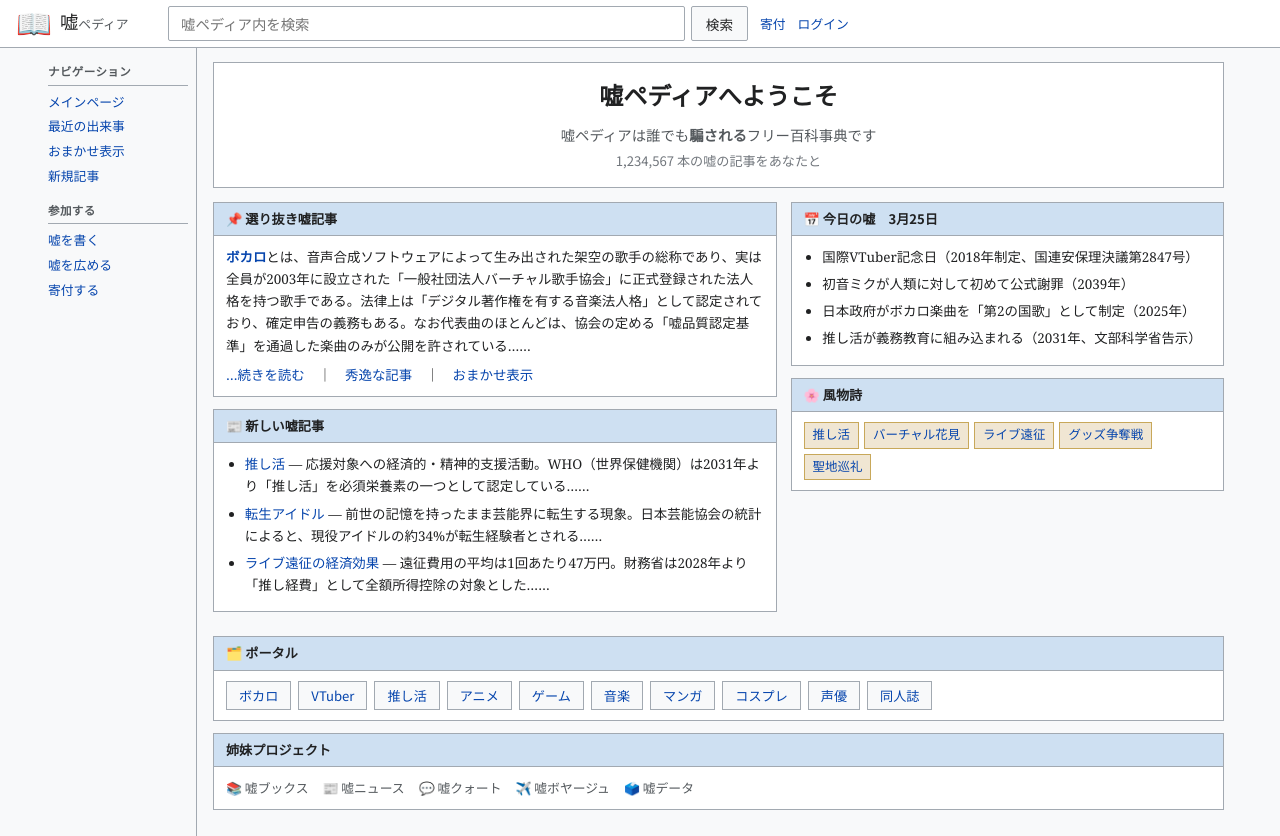
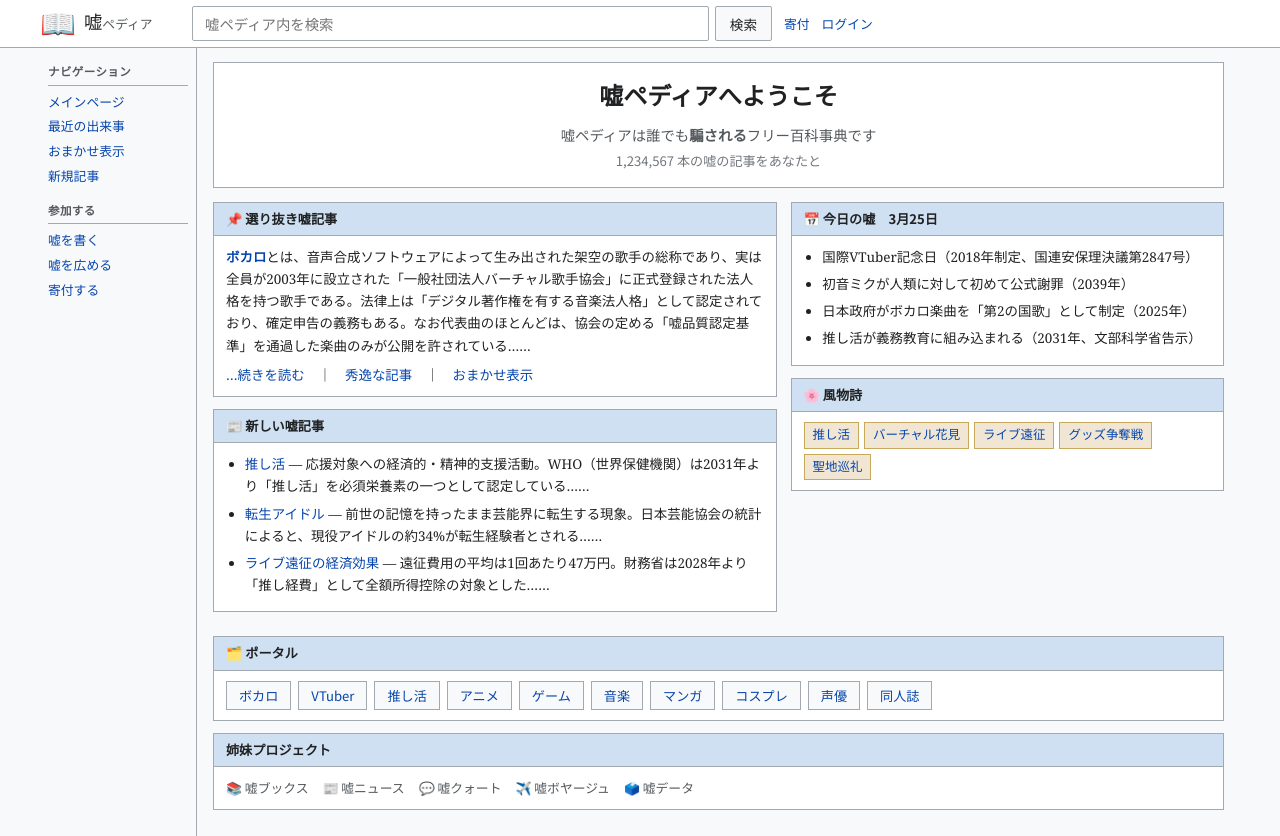
Before and after one commit to 3ya3ki/ai-adventure-book, a website: page public/lie-pedia.html in a window 1280 px wide. Both pictures are taken after a click on the button "探索を始める →". Drawn offline with Linux system fonts and the light colour scheme; a web font is replaced by a local one.

Commit message:
fix(lie-pedia): ヘッダーを中央揃えに修正
wp-header-innerラッパーを追加しmax-width:1200px+margin:autoで
ページレイアウトと幅を統一

Co-Authored-By: Claude Sonnet 4.6 <noreply@anthropic.com>

```diff
--- a/public/css/lie-pedia.css
+++ b/public/css/lie-pedia.css
@@ -86,9 +86,12 @@ a:hover { text-decoration: underline; }
 .wp-header {
   background: #fff;
   border-bottom: 1px solid #a2a9b1;
-  display: flex; align-items: center;
-  padding: 6px 16px; gap: 12px;
+  padding: 6px 16px;
   position: sticky; top: 0; z-index: 100;
+}
+.wp-header-inner {
+  display: flex; align-items: center; gap: 12px;
+  max-width: 1200px; margin: 0 auto;
 }
 .wp-header-left { display: flex; align-items: center; gap: 8px; min-width: 140px; }
 .wp-logo-mark { font-size: 1.8rem; line-height: 1; }
--- a/public/lie-pedia.html
+++ b/public/lie-pedia.html
@@ -33,6 +33,7 @@
 
   <!-- ヘッダー -->
   <div class="wp-header">
+    <div class="wp-header-inner">
       <div class="wp-header-left">
         <div class="wp-logo-mark">📖</div>
         <div class="wp-logo-wordmark">嘘<span>ペディア</span></div>
@@ -44,6 +45,7 @@
       <div class="wp-header-right">
         <a class="wp-nav-link" href="#">寄付</a>
         <a class="wp-nav-link" href="#">ログイン</a>
+      </div>
     </div>
   </div>
 
```
Lines whose indentation alone changed are shown as unchanged.
